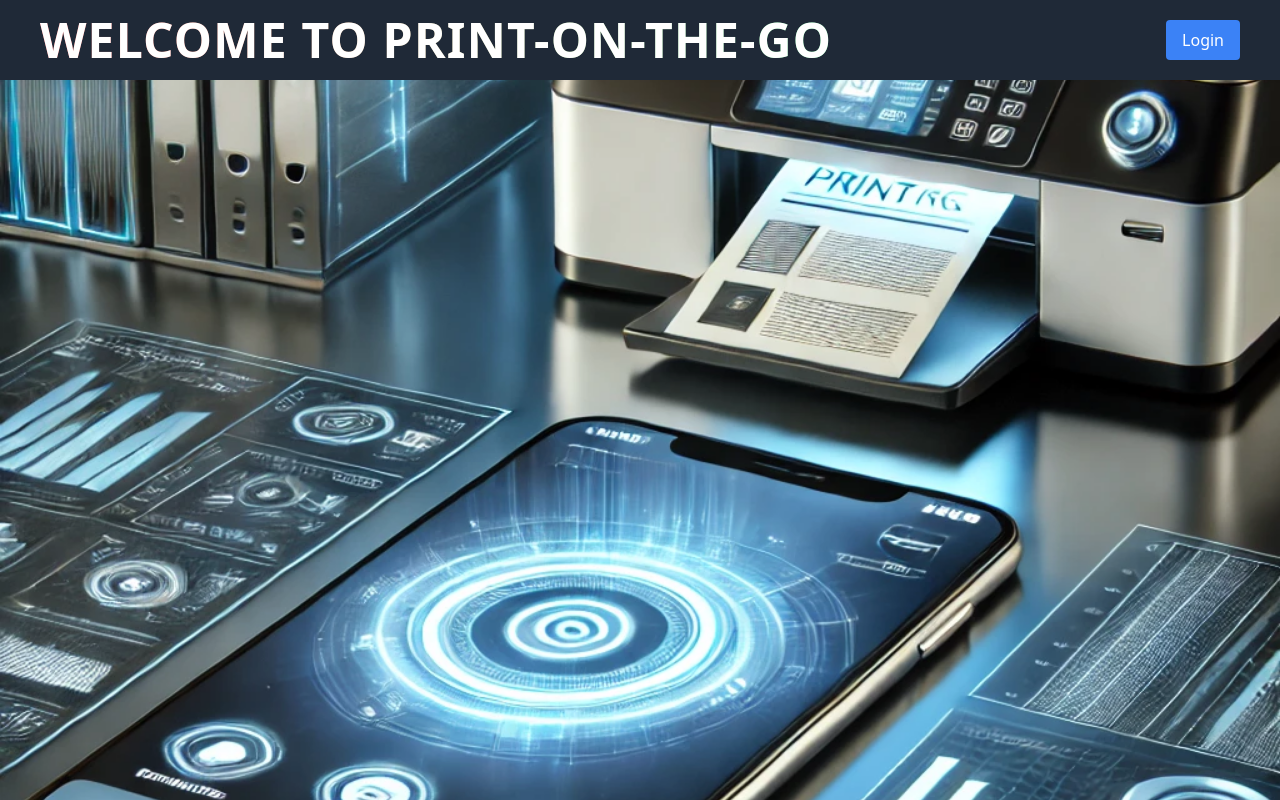
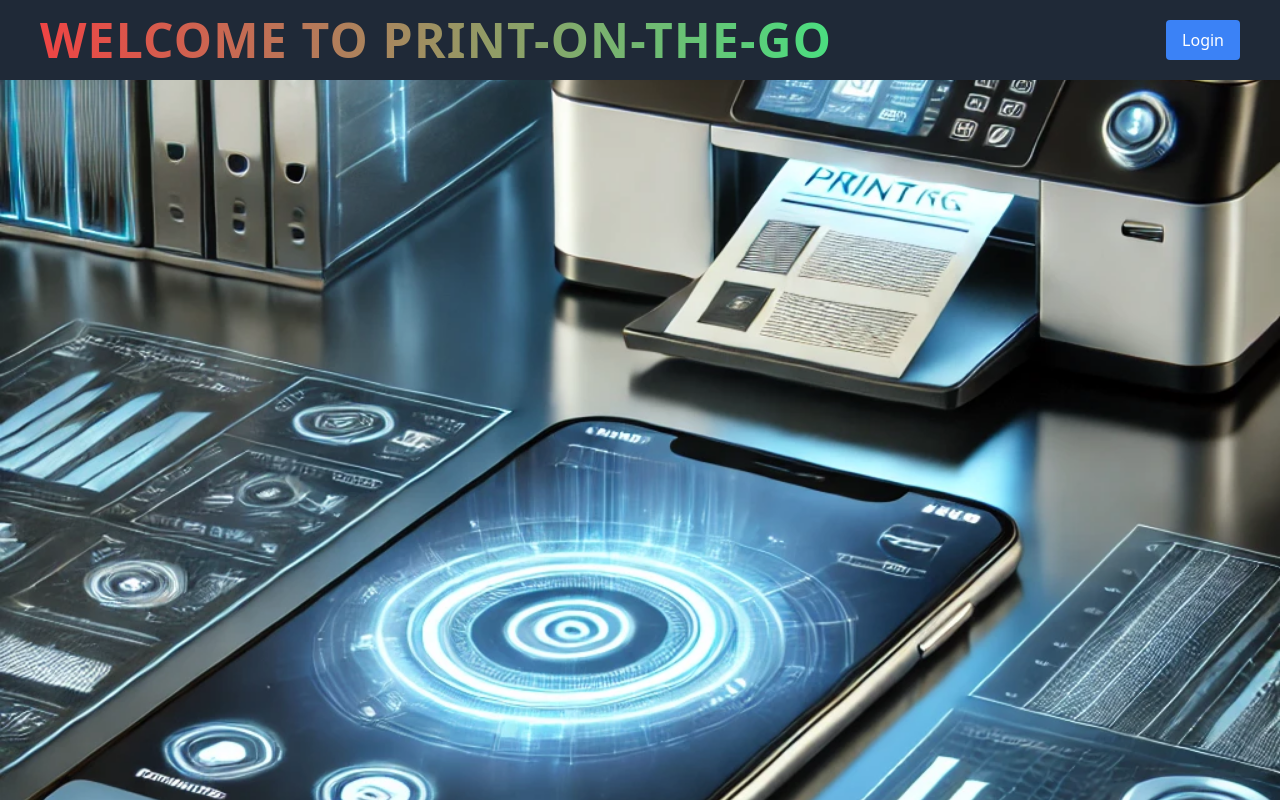
Before and after one commit to Muralipendem/PRINT_ON_THE_GO, a React (Vite) app in the folder frontend/: page /home in a window 1280 px wide. Built offline with nearby package versions, Linux system fonts and the light colour scheme.

Commit message:
remove redundant class from home page title for cleaner styling

```diff
--- a/frontend/src/pages/home.jsx
+++ b/frontend/src/pages/home.jsx
@@ -15,7 +15,7 @@ const Home = () => {
             {/* Navbar */}
             <nav className="bg-gray-800 p-4 w-full fixed top-0 left-0">
                 <div className="w-full flex justify-between items-center px-6">
-                    <h1 className="text-5xl font-extrabold text-white tracking-wide uppercase bg-gradient-to-r from-red-500 to-green-400 text-transparent bg-clip-text">
+                    <h1 className="text-5xl font-extrabold  tracking-wide uppercase bg-gradient-to-r from-red-500 to-green-400 text-transparent bg-clip-text">
                         Welcome To Print-On-The-Go
                     </h1>
                     <button
```
